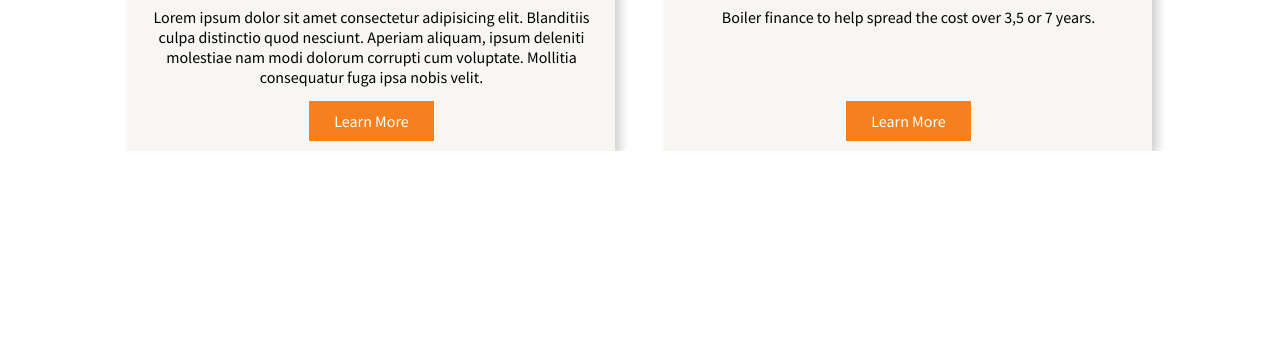
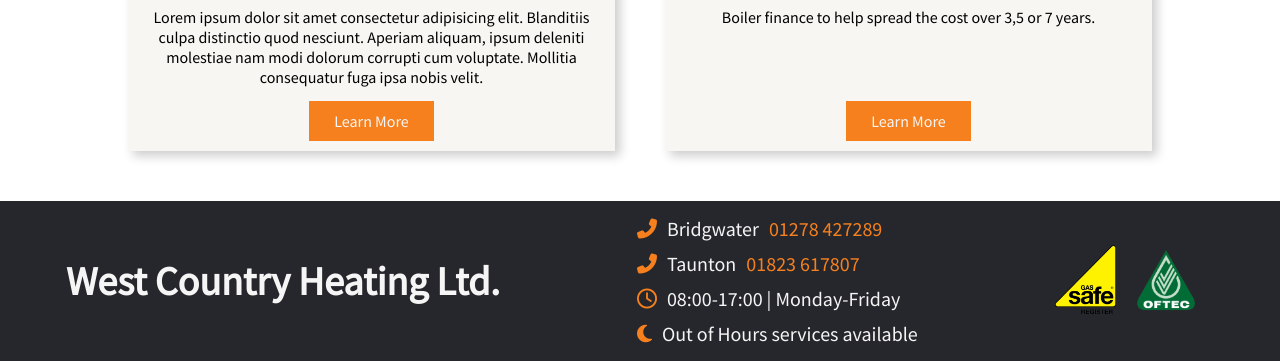
Before and after one commit to a-jennings/profile, a website: page wch-test/index.html in a window 1280 px wide. Shown: the part 1497-1858 px from the top of the page. Before the commit the page ends 1648 px from the top, so only its background shows below. Drawn offline with Linux system fonts and the light colour scheme.

Commit message:
add footer

```diff
--- a/wch-test/css/style.css
+++ b/wch-test/css/style.css
@@ -3,27 +3,21 @@
 *::after {
   margin: 0;
   padding: 0;
-  box-sizing: inherit;
-}
+  box-sizing: inherit; }
 
 html {
   box-sizing: border-box;
-  font-size: 62.5%;
-}
+  font-size: 62.5%; }
   @media (max-width: 56.25em) {
     html {
-    font-size: 50%;
-  }
-}
+      font-size: 50%; } }
 
 @font-face {
   font-family: Source Sans Pro Regular;
-  src: url(../fonts/SourceSansPro-Regular.ttf);
-}
+  src: url(../../fonts/SourceSansPro-Regular.ttf); }
 
 html {
-  font-family: "Source Sans Pro Regular", sans-serif;
-}
+  font-family: "Source Sans Pro Regular", sans-serif; }
 
 .banner {
   padding: 0 10rem;
@@ -31,34 +25,26 @@ html {
   justify-content: center;
   align-items: center;
   flex-direction: column;
-  background: linear-gradient(rgba(0, 0, 0, 0.6), rgba(0, 0, 0, 0.6)),
-    url(../images/banner.jpg);
+  background: linear-gradient(rgba(0, 0, 0, 0.6), rgba(0, 0, 0, 0.6)), url(../../images/banner.jpg);
   background-position: center;
   background-size: cover;
-  height: calc(100vh - 9rem);
-}
+  height: calc(100vh - 9rem); }
   @media (max-width: 56.25em) {
     .banner {
-    padding: 0 3rem;
-  }
-}
+      padding: 0 3rem; } }
   .banner__heading {
     text-align: center;
     color: white;
-  text-shadow: 0.5rem 0.5rem 0.5 black;
-}
+    text-shadow: 0.5rem 0.5rem 0.5 black; }
     .banner__heading--1 {
-  font-size: 7rem;
-}
+      font-size: 7rem; }
     .banner__heading--4 {
-  font-size: 3rem;
-}
+      font-size: 3rem; }
   .banner__description {
     padding: 1.5rem 0;
     text-align: center;
     font-size: 1.7rem;
-  color: white;
-}
+    color: white; }
 
 .btn {
   border: none;
@@ -67,34 +53,28 @@ html {
   font-size: 1.6rem;
   padding: 1rem 2.5rem;
   background-color: #f6801e;
-  color: #fff;
-  transition: background-color 0.2s;
-}
+  color: #f5f5f5;
+  transition: background-color 0.2s; }
   .btn:hover {
-  background-color: #d86709;
-}
+    background-color: #d86709; }
 
 .cards {
   margin-top: 5rem;
+  margin-bottom: 5rem;
   display: grid;
   grid-template-columns: repeat(auto-fit, minmax(30rem, 1fr));
   grid-auto-rows: 1fr;
   grid-template-rows: 1fr;
   column-gap: 5rem;
-  row-gap: 2rem;
-}
+  row-gap: 2rem; }
   @media (max-width: 106.25em) {
     .cards {
       grid-template-rows: 1fr 1fr;
-    grid-template-columns: 1fr 1fr;
-  }
-}
+      grid-template-columns: 1fr 1fr; } }
   @media (max-width: 56.25em) {
     .cards {
       grid-template-rows: repeat(4, 1fr);
-    grid-template-columns: 1fr;
-  }
-}
+      grid-template-columns: 1fr; } }
 
 .card {
   display: flex;
@@ -102,87 +82,106 @@ html {
   background-color: #f7f6f3;
   box-shadow: 0.5rem 0.5rem 1rem rgba(0, 0, 0, 0.2);
   width: 100%;
-  height: 100%;
-}
+  height: 100%; }
   .card__img {
     width: 100%;
     height: 20rem;
-  object-fit: cover;
-}
+    object-fit: cover; }
   .card__title {
     margin: 1rem 0;
     text-align: center;
-  font-size: 2rem;
-}
+    font-size: 2rem; }
   .card__description {
     padding: 0 1.4rem 1.4rem 1.4rem;
     text-align: center;
-  font-size: 1.6rem;
-}
+    font-size: 1.6rem; }
   .card__button {
     margin-bottom: 1rem;
     align-self: center;
     margin-top: auto;
-  width: max-content;
-}
+    width: max-content; }
+
+.footer {
+  background-color: #26272c; }
+
+.contact-info {
+  display: flex;
+  padding: 1rem 0;
+  justify-content: space-around;
+  align-items: center; }
+  @media (max-width: 75em) {
+    .contact-info {
+      flex-direction: column; } }
+  @media (max-width: 75em) {
+    .contact-info > * {
+      padding: 1rem; } }
+  .contact-info__heading {
+    color: #f5f5f5;
+    font-size: 4rem;
+    text-align: center; }
+  .contact-info__text {
+    color: #f5f5f5; }
+  .contact-info__phone, .contact-info__times, .contact-info__ooh {
+    padding: 0.5rem 0;
+    font-size: 2rem;
+    display: grid;
+    grid-template-columns: repeat(3, max-content);
+    grid-template-rows: 1fr;
+    align-items: center; }
+    .contact-info__phone i, .contact-info__times i, .contact-info__ooh i {
+      color: #f6801e; }
+    .contact-info__phone > *, .contact-info__times > *, .contact-info__ooh > * {
+      padding: 0 0.5rem; }
+  .contact-info__number:link, .contact-info__number:visited {
+    text-decoration: none;
+    color: #f6801e; }
+  .contact-info__number:hover {
+    color: #d86709; }
+  .contact-info__info-container {
+    display: flex;
+    flex-direction: column; }
+  .contact-info__cert {
+    height: 7rem; }
 
 .nav-bar {
   background-color: #f7f6f3;
   height: 9rem;
   display: flex;
   justify-content: space-between;
-  align-items: center;
-}
+  align-items: center; }
   @media (max-width: 56.25em) {
     .nav-bar {
-    justify-content: center;
-  }
-}
+      justify-content: center; } }
   .nav-bar__logo {
     margin-left: 10rem;
-  height: 7rem;
-}
+    height: 7rem; }
     @media (max-width: 56.25em) {
       .nav-bar__logo {
-    margin-left: 0;
-  }
-}
+        margin-left: 0; } }
   .nav-bar__links {
     margin-right: 10rem;
     display: grid;
     grid-template-columns: repeat(4, min-content);
-  gap: 2.5rem;
-}
+    gap: 2.5rem; }
     @media (max-width: 56.25em) {
       .nav-bar__links {
-    display: none;
-  }
-}
+        display: none; } }
   .nav-bar__link {
     text-align: center;
     font-size: 1.7rem;
-  transition: color 0.2s;
-}
-.nav-bar__link:link,
-.nav-bar__link:visited {
+    transition: color 0.2s; }
+    .nav-bar__link:link, .nav-bar__link:visited {
       text-decoration: none;
-  color: #000;
-}
+      color: #000; }
     .nav-bar__link:hover {
-  color: #f6801e;
-}
+      color: #f6801e; }
 
 .container {
   width: 80%;
-  margin: 0 auto;
-}
+  margin: 0 auto; }
   @media (max-width: 75em) {
     .container__banner {
-    width: 100%;
-  }
-}
+      width: 100%; } }
   @media (max-width: 37.5em) {
     .container__cards {
-    width: 100%;
-  }
-}
+      width: 100%; } }
--- a/wch-test/index.html
+++ b/wch-test/index.html
@@ -5,6 +5,10 @@
     <meta http-equiv="X-UA-Compatible" content="IE=edge" />
     <meta name="viewport" content="width=device-width, initial-scale=1.0" />
     <link rel="stylesheet" href="css/style.css" type="text/css" />
+    <script
+      src="https://kit.fontawesome.com/4775c39bd5.js"
+      crossorigin="anonymous"
+    ></script>
     <title>West Country Heating</title>
   </head>
   <body>
@@ -95,5 +99,50 @@
         </div>
       </div>
     </div>
+    <footer class="footer">
+      <div class="contact-info">
+        <div class="contact-info__heading-container">
+          <h2 class="contact-info__heading">West Country Heating Ltd.</h2>
+        </div>
+
+        <div class="contact-info__info-container">
+          <div class="contact-info__phone">
+            <i class="fas fa-phone-alt"></i>
+            <p class="contact-info__text">Bridgwater</p>
+
+            <a href="tel:01278427289" class="contact-info__number"
+              >01278 427289</a
+            >
+          </div>
+          <div class="contact-info__phone">
+            <i class="fas fa-phone-alt"></i>
+            <p class="contact-info__text">Taunton</p>
+            <a href="tel:01823617807" class="contact-info__number"
+              >01823 617807</a
+            >
+          </div>
+          <div class="contact-info__times">
+            <i class="far fa-clock"></i>
+            <p class="contact-info__text">08:00-17:00 | Monday-Friday</p>
+          </div>
+          <div class="contact-info__ooh">
+            <i class="fas fa-moon"></i>
+            <p class="contact-info__text">Out of Hours services available</p>
+          </div>
+        </div>
+        <div class="contact-info__certs-container">
+          <img
+            src="images/gassafe-logo.png"
+            alt="gassafe-logo"
+            class="contact-info__cert"
+          />
+          <img
+            src="images/oftec-logo.png"
+            alt="oftec-logo"
+            class="contact-info__cert"
+          />
+        </div>
+      </div>
+    </footer>
   </body>
 </html>
```
Also changed, not shown: wch-test/images/gassafe-logo.png (added), wch-test/images/oftec-logo.png (added). Lines whose indentation alone changed are shown as unchanged.
